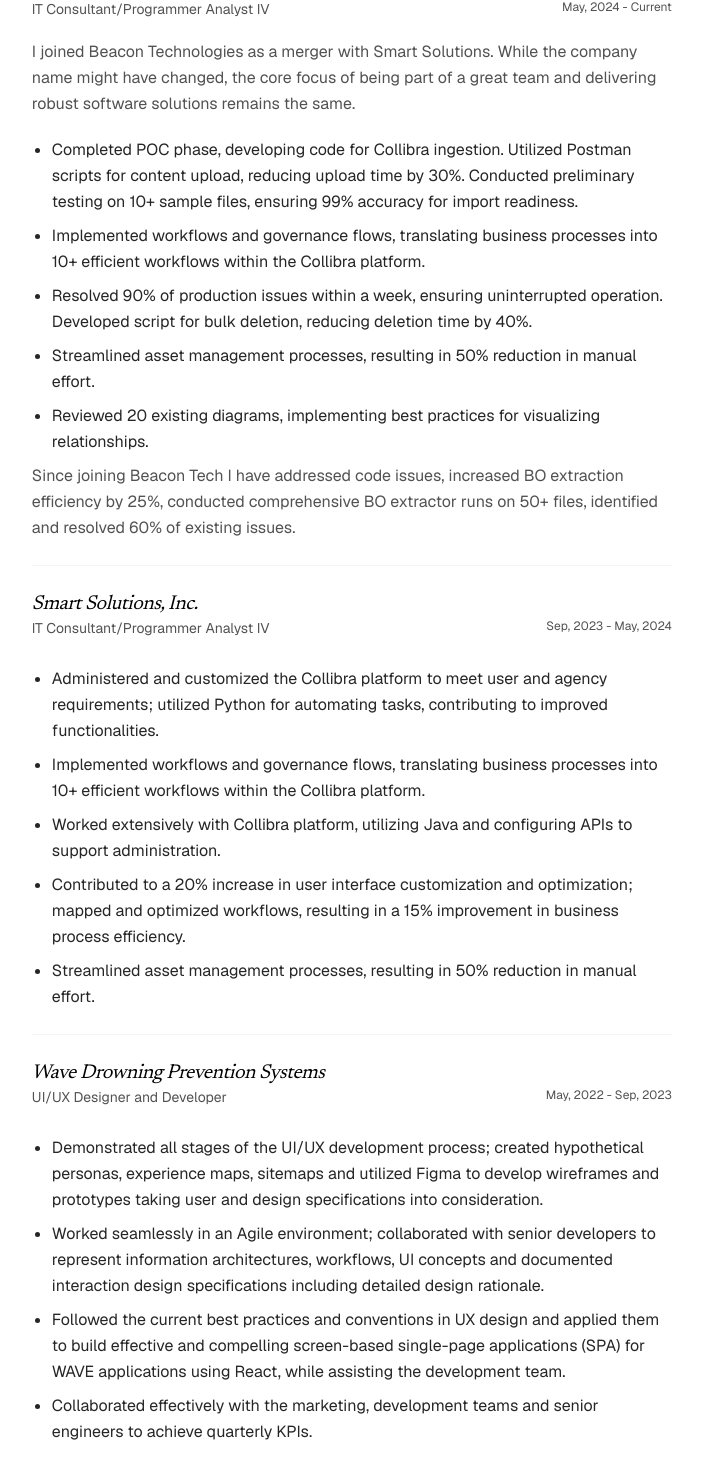
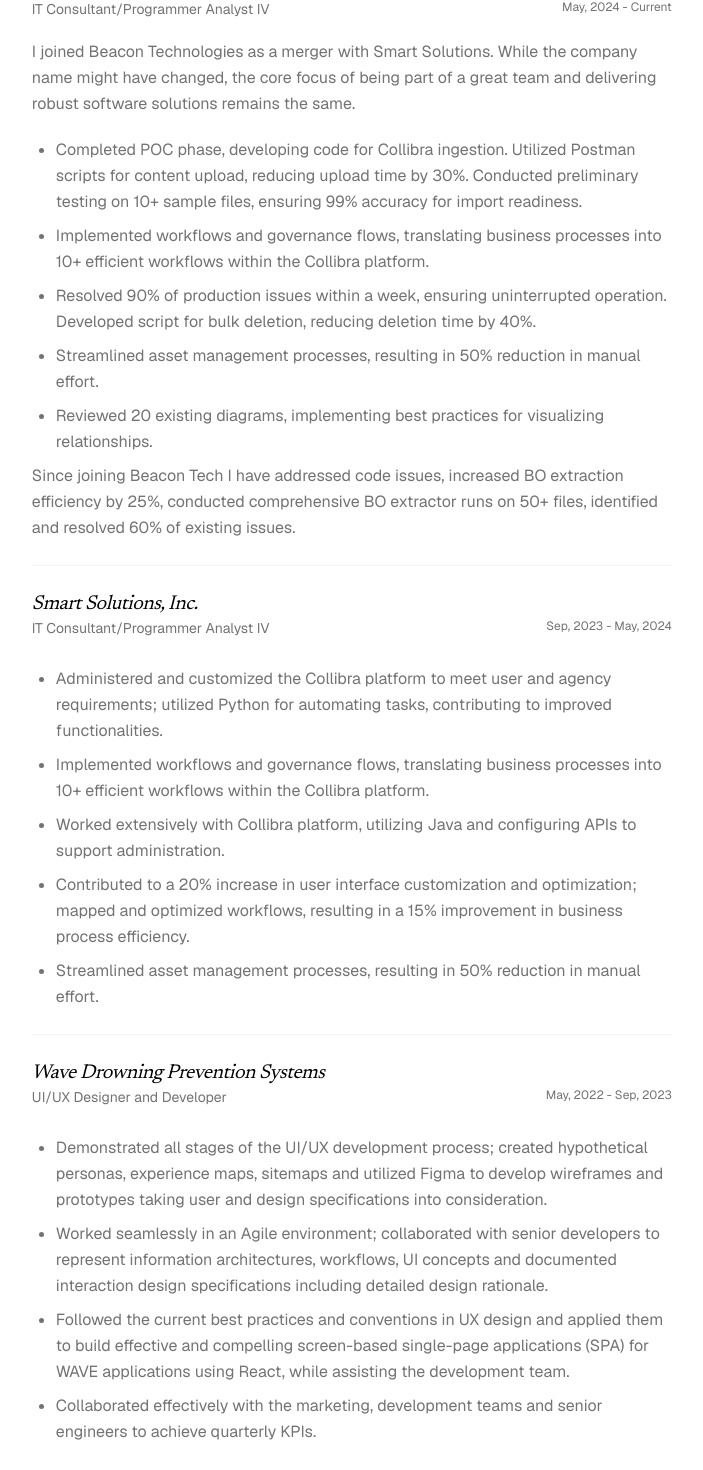
Before and after one commit to Boro23-wq/boro.im, a Next.js app: page /work in a window 1280 px wide. Shown: the part 375-1845 px from the top of the page, without its empty margins (332-1035 px from the left). Built offline with nearby package versions, Linux system fonts and the light colour scheme.

Commit message:
fixed text in work page, added disabled state to copy link and changed mode toggle sounds

```diff
--- a/app/components/copy-link.tsx
+++ b/app/components/copy-link.tsx
@@ -1,7 +1,7 @@
 "use client";
 
 import { LinkIcon } from "lucide-react";
-import React from "react";
+import React, { useState } from "react";
 
 interface CopyLinkProps {
   w?: string;
@@ -9,11 +9,17 @@
 }
 
 export const CopyLink = ({ w, h }: CopyLinkProps) => {
+  const [disabled, setDisabled] = useState(false);
+
   const handleCopyUrl = () => {
     navigator.clipboard
       .writeText(window.location.href)
       .then(() => {
         console.log("URL copied to clipboard!");
+        setDisabled(true);
+        setTimeout(() => {
+          setDisabled(false);
+        }, 5000); // Hide the message after 5 seconds
       })
       .catch((err) => {
         console.error("Failed to copy URL: ", err);
@@ -21,11 +27,14 @@
   };
 
   return (
-    <LinkIcon
-      onClick={handleCopyUrl}
-      className={`w-${w ? w : 8} h-${
-        h ? h : 8
-      } text-neutral-400 dark:text-neutral-500 bg-neutral-50 hover:bg-neutral-100 dark:bg-neutral-800 dark:hover:bg-neutral-700 p-2 rounded-full transition-all transform active:scale-90 cursor-copy`}
-    />
+    <div className="relative flex flex-col items-center">
+      <button
+        className="text-neutral-400 dark:text-neutral-500 bg-neutral-50 hover:bg-neutral-100 disabled:bg-neutral-100 dark:bg-neutral-800 dark:hover:bg-neutral-700 disabled:dark:bg-neutral-700 rounded-full transition-all transform disabled:transform-none disabled:active:scale-180 active:scale-90 cursor-copy disabled:cursor-not-allowed"
+        onClick={handleCopyUrl}
+        disabled={disabled}
+      >
+        <LinkIcon className={`w-${w ? w : 8} h-${h ? h : 8} p-2`} />
+      </button>
+    </div>
   );
 };
--- a/app/global.css
+++ b/app/global.css
@@ -548,7 +548,7 @@
 }
 
 .prose ul {
-  @apply list-[disc] pl-5;
+  @apply list-[disc] pl-6;
 }
 
 .prose ul.contains-task-list li.task-list-item {
--- a/app/work/page.tsx
+++ b/app/work/page.tsx
@@ -13,7 +13,7 @@
       <section className="leading-relaxed dark:text-[#d4d4d4]">
         <p className="newsreader-400-tall font-medium mt-1">{`/ work`}</p>
         <div className="prose prose-neutral dark:prose-invert mt-8 md:mt-10">
-          <p>
+          <p className="!text-neutral-700 dark:!text-neutral-400">
             As a developer/programmer analyst, I specialize in customizing and
             optimizing software platforms for improved efficiency and user
             experience. I focus on delivering impactful solutions that enhance
@@ -23,46 +23,46 @@
 
           <p className="newsreader-400-tall !mb-0">Beacon Technologies, Inc.</p>
           <div className="flex flex-col md:flex-row justify-between">
-            <p className="my-0 text-sm text-neutral-500 dark:text-neutral-400">
+            <p className="text-sm !text-neutral-500 !dark:text-neutral-400">
               IT Consultant/Programmer Analyst IV
             </p>
-            <p className="hidden md:block my-0 text-xs text-neutral-500 dark:text-neutral-400">
+            <p className="hidden md:block text-xs !text-neutral-500 !dark:text-neutral-400">
               May, 2024 - Current
             </p>
           </div>
-          <p>
+          <p className="!text-neutral-500 dark:!text-neutral-400">
             I joined Beacon Technologies as a merger with Smart Solutions. While
             the company name might have changed, the core focus of being part of
             a great team and delivering robust software solutions remains the
             same.
           </p>
           <ul>
-            <li>
+            <li className="!text-neutral-500 dark:!text-neutral-400">
               Completed POC phase, developing code for Collibra ingestion.
               Utilized Postman scripts for content upload, reducing upload time
               by 30%. Conducted preliminary testing on 10+ sample files,
               ensuring 99% accuracy for import readiness.
             </li>
-            <li>
+            <li className="!text-neutral-500 dark:!text-neutral-400">
               Implemented workflows and governance flows, translating business
               processes into 10+ efficient workflows within the Collibra
               platform.
             </li>
-            <li>
+            <li className="!text-neutral-500 dark:!text-neutral-400">
               Resolved 90% of production issues within a week, ensuring
               uninterrupted operation. Developed script for bulk deletion,
               reducing deletion time by 40%.
             </li>
-            <li>
+            <li className="!text-neutral-500 dark:!text-neutral-400">
               Streamlined asset management processes, resulting in 50% reduction
               in manual effort.
             </li>
-            <li>
+            <li className="!text-neutral-500 dark:!text-neutral-400">
               Reviewed 20 existing diagrams, implementing best practices for
               visualizing relationships.
             </li>
           </ul>
-          <p>
+          <p className="!text-neutral-500 dark:!text-neutral-400">
             Since joining Beacon Tech I have addressed code issues, increased BO
             extraction efficiency by 25%, conducted comprehensive BO extractor
             runs on 50+ files, identified and resolved 60% of existing issues.
@@ -72,34 +72,34 @@
 
           <h2 className="newsreader-400-tall !mb-0">Smart Solutions, Inc.</h2>
           <div className="flex flex-col md:flex-row justify-between">
-            <p className="my-0 text-sm text-neutral-500 dark:text-neutral-400">
+            <p className="my-0 text-sm !text-neutral-500 !dark:text-neutral-400">
               IT Consultant/Programmer Analyst IV
             </p>
-            <p className="hidden md:block my-0 text-xs text-neutral-500 dark:text-neutral-400">
+            <p className="hidden md:block my-0 text-xs !text-neutral-500 !dark:text-neutral-400">
               Sep, 2023 - May, 2024
             </p>
           </div>
           <ul>
-            <li>
+            <li className="!text-neutral-500 dark:!text-neutral-400">
               Administered and customized the Collibra platform to meet user and
               agency requirements; utilized Python for automating tasks,
               contributing to improved functionalities.
             </li>
-            <li>
+            <li className="!text-neutral-500 dark:!text-neutral-400">
               Implemented workflows and governance flows, translating business
               processes into 10+ efficient workflows within the Collibra
               platform.
             </li>
-            <li>
+            <li className="!text-neutral-500 dark:!text-neutral-400">
               Worked extensively with Collibra platform, utilizing Java and
               configuring APIs to support administration.
             </li>
-            <li>
+            <li className="!text-neutral-500 dark:!text-neutral-400">
               Contributed to a 20% increase in user interface customization and
               optimization; mapped and optimized workflows, resulting in a 15%
               improvement in business process efficiency.
             </li>
-            <li>
+            <li className="!text-neutral-500 dark:!text-neutral-400">
               Streamlined asset management processes, resulting in 50% reduction
               in manual effort.
             </li>
@@ -111,33 +111,33 @@
             Wave Drowning Prevention Systems
           </h2>
           <div className="flex flex-col md:flex-row justify-between">
-            <p className="my-0 text-sm text-neutral-500 dark:text-neutral-400">
+            <p className="my-0 text-sm !text-neutral-500 !dark:text-neutral-400">
               UI/UX Designer and Developer
             </p>
-            <p className="hidden md:block my-0 text-xs text-neutral-500 dark:text-neutral-400">
+            <p className="hidden md:block my-0 text-xs !text-neutral-500 !dark:text-neutral-400">
               May, 2022 - Sep, 2023
             </p>
           </div>
           <ul>
-            <li>
+            <li className="!text-neutral-500 dark:!text-neutral-400">
               Demonstrated all stages of the UI/UX development process; created
               hypothetical personas, experience maps, sitemaps and utilized
               Figma to develop wireframes and prototypes taking user and design
               specifications into consideration.
             </li>
-            <li>
+            <li className="!text-neutral-500 dark:!text-neutral-400">
               Worked seamlessly in an Agile environment; collaborated with
               senior developers to represent information architectures,
               workflows, UI concepts and documented interaction design
               specifications including detailed design rationale.
             </li>
-            <li>
+            <li className="!text-neutral-500 dark:!text-neutral-400">
               Followed the current best practices and conventions in UX design
               and applied them to build effective and compelling screen-based
               single-page applications (SPA) for WAVE applications using React,
               while assisting the development team.
             </li>
-            <li>
+            <li className="!text-neutral-500 dark:!text-neutral-400">
               Collaborated effectively with the marketing, development teams and
               senior engineers to achieve quarterly KPIs.
             </li>
--- a/tailwind.config.ts
+++ b/tailwind.config.ts
@@ -24,7 +24,7 @@
         },
         "left-translate": {
           "0%": { transform: "translateX(0)" },
-          "100%": { transform: "translateX(-8px)" }, // -2 translates to 8px
+          "100%": { transform: "translateX(-8px)" },
         },
       },
       animation: {
```
Also changed, not shown: 2 other files (tests, documents, lock files or other folders).
